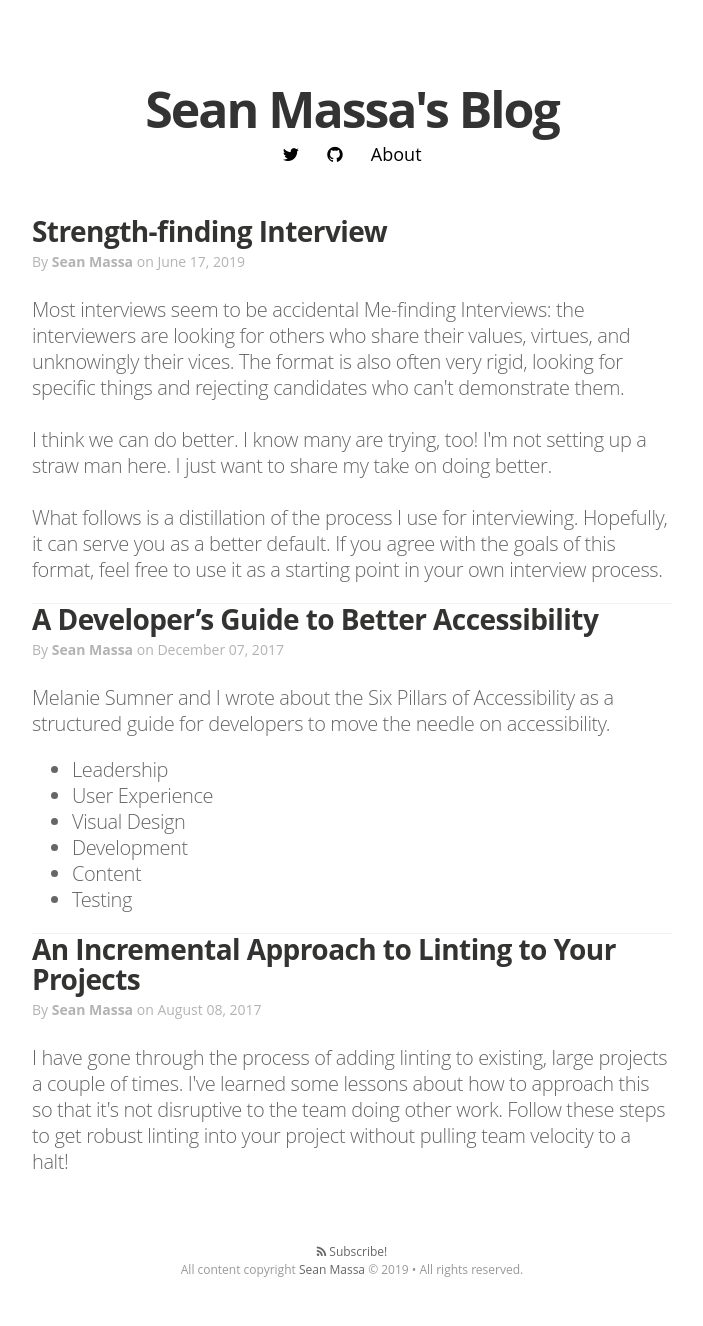
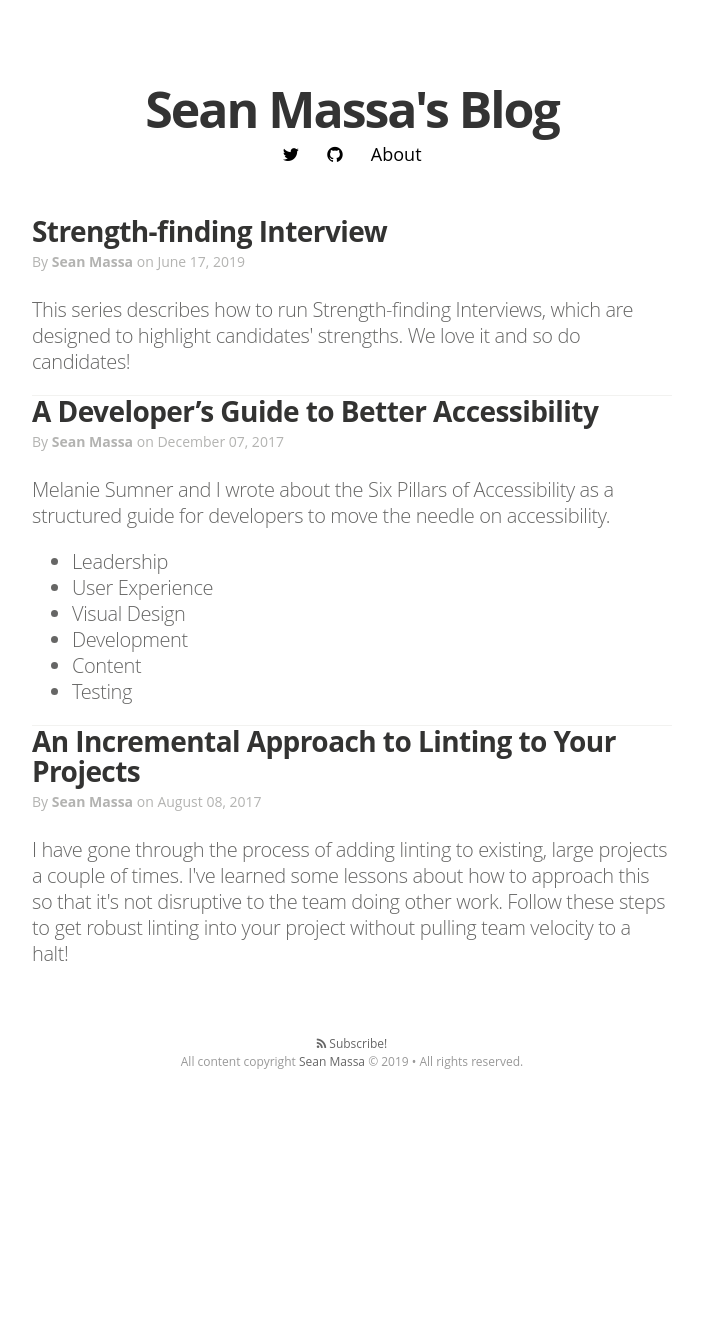
Before and after one commit to EndangeredMassa/endangeredmassa.github.com, a Jekyll site: the page built from index.html, in a window 1280 px wide. Shown: the whole page, without its empty margins (288-991 px from the left). Built offline with Jekyll 4.4.1, drawn with Linux system fonts in a browser that asks for light colours; nearby versions of some CDN libraries; some web fonts are replaced; the list of posts is cut into pages by our own code; after the commit the page ends 1118 px from its top, so only the background shows below that.

Commit message:
update description

```diff
--- a/_posts/strengthfinding-interview/2019-06-17-overview.md
+++ b/_posts/strengthfinding-interview/2019-06-17-overview.md
@@ -5,11 +5,8 @@ categories: strength-finding-interview
 tags: interview
 published: true
 description: "
-  Most interviews seem to be accidental Me-finding Interviews: the interviewers are looking for others who share their values, virtues, and unknowingly their vices. The format is also often very rigid, looking for specific things and rejecting candidates who can't demonstrate them.
-  <br><br>
-  I think we can do better. I know many are trying, too! I'm not setting up a straw man here. I just want to share my take on doing better.
-  <br><br>
-  What follows is a distillation of the process I use for interviewing. Hopefully, it can serve you as a better default. If you agree with the goals of this format, feel free to use it as a starting point in your own interview process."
+  This series describes how to run Strength-finding Interviews, which are designed to highlight candidates' strengths. We love it and so do candidates!
+  "
 ---
 
 
```
